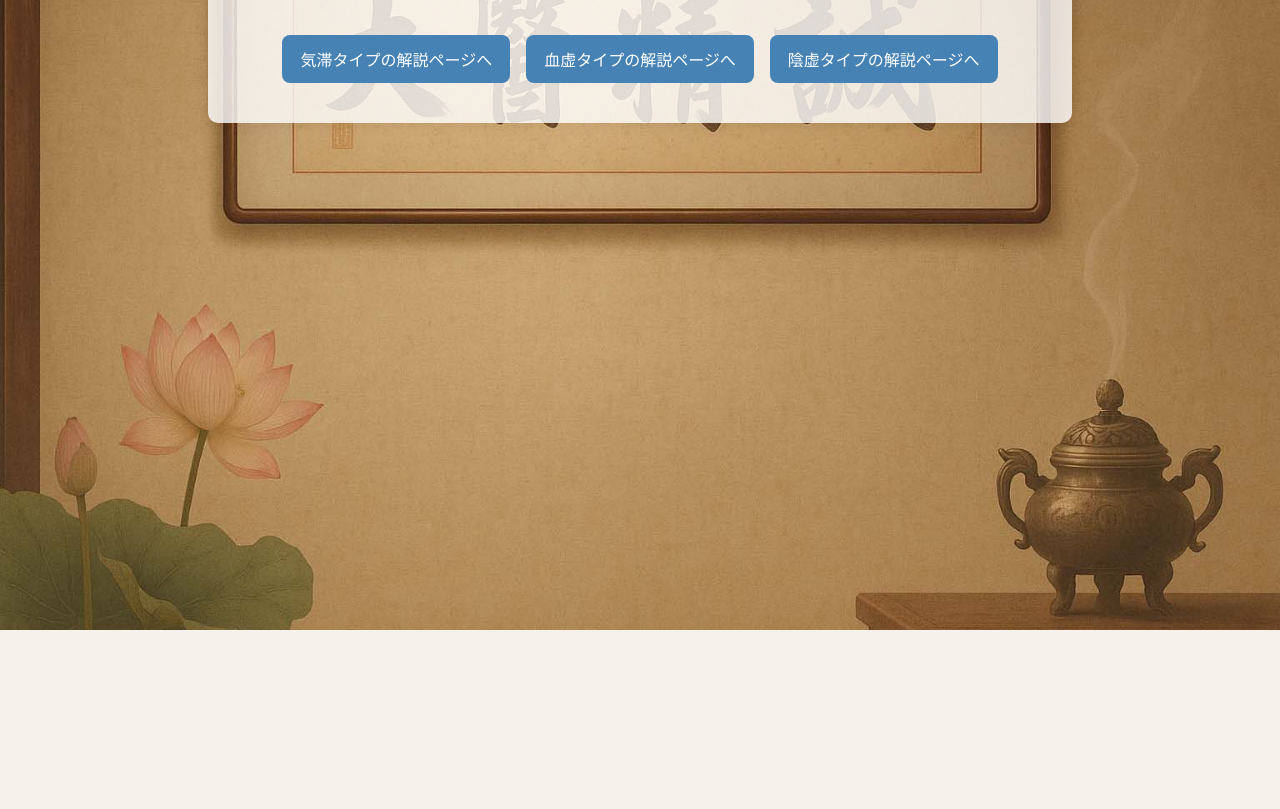
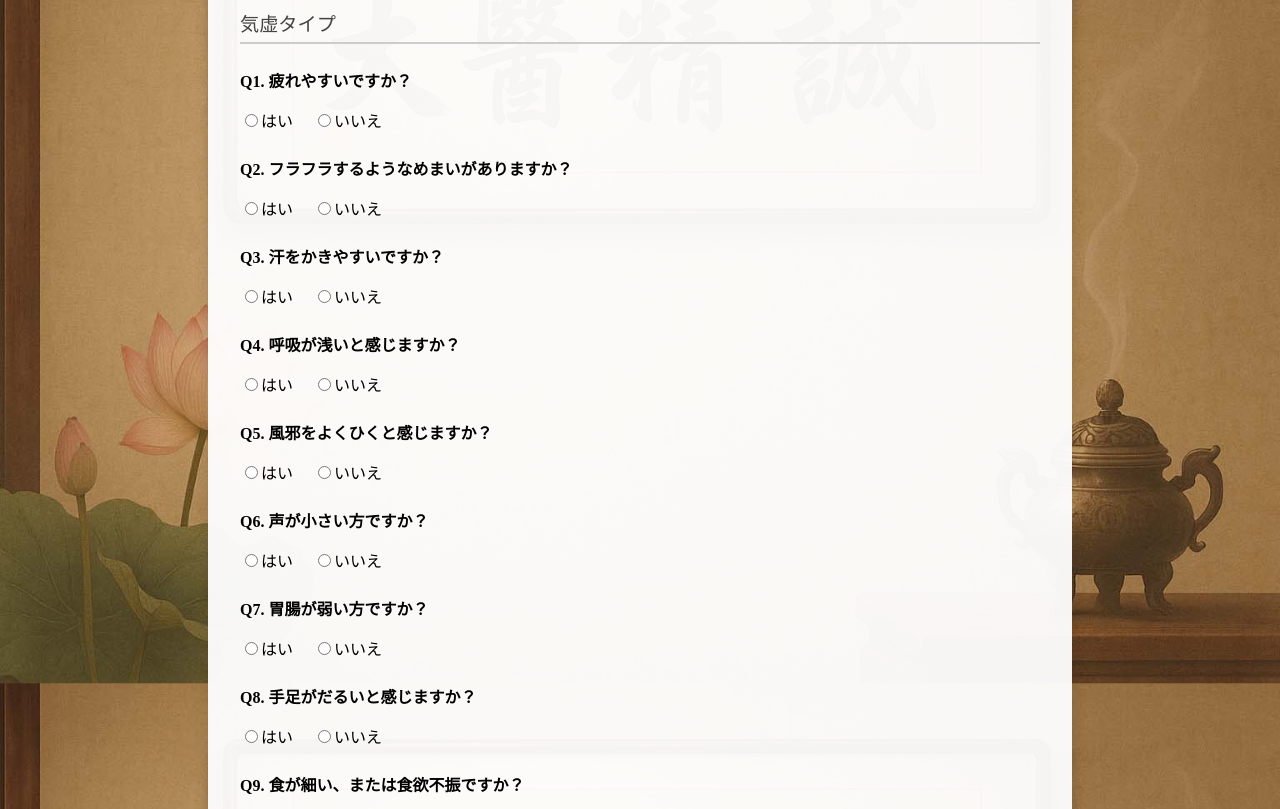
Before and after one commit to iktcm/taishitsucheck, a plain HTML site: page taishitsu_diagnosis.html in a window 1280 px wide. Shown: the part 170-979 px from the top of the page. Before the commit the page ends 800 px from the top, so only its background shows below. Drawn offline with Linux system fonts and the light colour scheme.

Commit message:
Add files via upload

```diff
--- a/taishitsu_diagnosis.html
+++ b/taishitsu_diagnosis.html
@@ -1,8 +1,12 @@
+
 <!DOCTYPE html>
 <html lang="ja">
 <head>
-    <meta charset="UTF-8">
-    <title>中医学体質診断結果</title>
+  <meta charset="UTF-8" />
+  <meta name="viewport" content="width=device-width, initial-scale=1.0"/>
+  <title>中医学体質診断</title>
+  <link href="https://fonts.googleapis.com/css2?family=Noto+Serif+JP&display=swap" rel="stylesheet">
+  <script src="questionsByType.js"></script>
   <style>
     body {
       font-family: "Noto Serif JP", serif;
@@ -15,75 +19,137 @@
       margin: 0;
       padding: 0;
     }
-
     .wrapper {
-            background-color: rgba(255, 255, 255, 0.8);
+      background-color: rgba(255,255,255,0.95);
       max-width: 800px;
-            margin: 5rem auto;
+      margin: 3rem auto;
       padding: 2rem;
       border-radius: 10px;
       box-shadow: 0 0 15px rgba(0,0,0,0.1);
     }
-
-        h2 {
+    h1 {
       text-align: center;
-            color: #3f3f3f;
+      color: #333;
+      margin-bottom: 1rem;
     }
-
-        .button-container {
-            margin-top: 30px;
-            text-align: center;
+    .question {
+      margin: 1.5rem 0;
     }
-
-        .taishitsu-button {
-            display: inline-block;
-            background-color: #4682b4;
+    .question p {
+      font-weight: bold;
+    }
+    .options label {
+      margin-right: 20px;
+    }
+    .submit-btn {
+      display: block;
+      margin: 2rem auto 0;
+      padding: 1rem 2rem;
+      background-color: #006666;
       color: white;
-            padding: 12px 18px;
-            margin: 8px;
-            text-decoration: none;
-            font-size: 16px;
+      font-size: 1.1rem;
+      border: none;
       border-radius: 8px;
-            transition: background-color 0.3s;
+      cursor: pointer;
     }
-
-        .taishitsu-button:hover {
-            background-color: #315f7c;
+    .submit-btn:hover {
+      background-color: #009999;
+    }
+    .section-title {
+      font-size: 1.2rem;
+      color: #444;
+      margin-top: 2rem;
+      border-bottom: 2px solid #ccc;
+      padding-bottom: 0.3rem;
+    }
+    .note {
+      font-size: 0.9rem;
+      color: #666;
+      margin-bottom: 0.5rem;
     }
   </style>
 </head>
 <body>
-
   <div class="wrapper">
-    <h2>診断結果：あなたに当てはまる体質</h2>
-    <div id="result-buttons" class="button-container"></div>
+    <h1>中医学 体質診断</h1>
+    <form id="diagnosisForm"></form>
+    <button type="button" class="submit-btn" onclick="submitAnswers()">診断結果を見る</button>
   </div>
 
   <script>
-    const topResults = ["気滞", "血虚", "陰虚"];
+    const form = document.getElementById("diagnosisForm");
 
-    const urlMap = {
-        "気虚": "https://www.kyotorakurakudo.com/p/00004",
-        "気滞": "https://www.kyotorakurakudo.com/p/00019",
-        "血虚": "https://www.kyotorakurakudo.com/p/00005",
-        "血瘀": "https://www.kyotorakurakudo.com/p/00020",
-        "陰虚": "https://www.kyotorakurakudo.com/p/00007",
-        "陽虚": "https://www.kyotorakurakudo.com/p/00008",
-        "湿痰": "https://www.kyotorakurakudo.com/p/00021",
-        "湿熱": "https://www.kyotorakurakudo.com/p/00022"
-    };
+    Object.entries(questionsByType).forEach(([type, questions], index) => {
+      const section = document.createElement("div");
+      section.className = "section";
 
-    const container = document.getElementById("result-buttons");
-    topResults.forEach(type => {
-        if (urlMap[type]) {
-            const btn = document.createElement("a");
-            btn.href = urlMap[type];
-            btn.className = "taishitsu-button";
-            btn.textContent = `${type}タイプの解説ページへ`;
-            container.appendChild(btn);
+      const title = document.createElement("div");
+      title.className = "section-title";
+      title.textContent = `${type}タイプ`;
+      section.appendChild(title);
+
+      questions.forEach((q, i) => {
+        const wrapper = document.createElement("div");
+        wrapper.className = "question";
+
+        const label = document.createElement("p");
+        label.textContent = `Q${i + 1}. ${q}`;
+        wrapper.appendChild(label);
+
+        if (i === 10) {
+          const note = document.createElement("div");
+          note.className = "note";
+          note.textContent = "※以下は女性専用の質問です";
+          section.appendChild(note);
         }
+
+        const options = document.createElement("div");
+        options.className = "options";
+
+        ["はい", "いいえ"].forEach(answer => {
+          const radio = document.createElement("input");
+          radio.type = "radio";
+          radio.name = `${type}_q${i + 1}`;
+          radio.value = answer === "はい" ? "1" : "0";
+          radio.required = true;
+
+          const label = document.createElement("label");
+          label.textContent = answer;
+          label.prepend(radio);
+
+          options.appendChild(label);
         });
+
+        wrapper.appendChild(options);
+        section.appendChild(wrapper);
+      });
+
+      form.appendChild(section);
+    });
+
+    function submitAnswers() {
+      const scores = {};
+      Object.keys(questionsByType).forEach(type => {
+        let count = 0;
+        for (let i = 1; i <= questionsByType[type].length; i++) {
+          const selected = document.querySelector(`input[name="${type}_q${i}"]:checked`);
+          if (selected && selected.value === "1") count++;
+        }
+        scores[type] = count;
+      });
+
+      const sorted = Object.entries(scores)
+        .sort((a, b) => b[1] - a[1])
+        .slice(0, 3)
+        .map(item => item[0]);
+
+      const param = new URLSearchParams();
+      sorted.forEach((type, index) => {
+        param.append(`top${index + 1}`, type);
+      });
+
+      window.location.href = `taishitsu_result.html?${param.toString()}`;
+    }
   </script>
-
 </body>
 </html>
```
Lines whose indentation alone changed are shown as unchanged.
